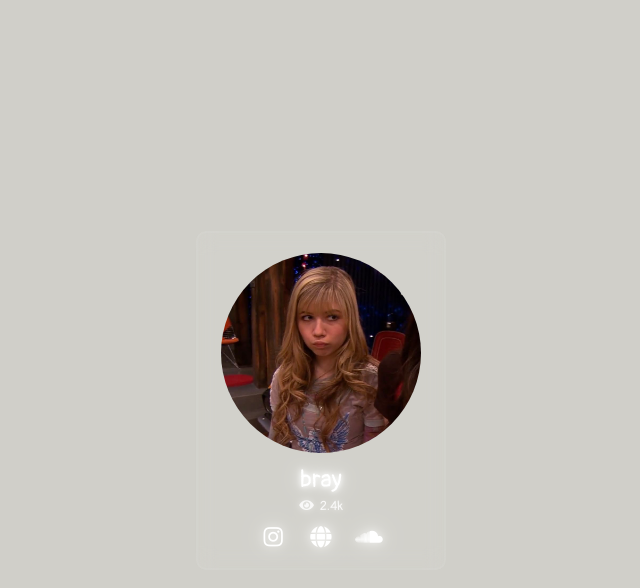
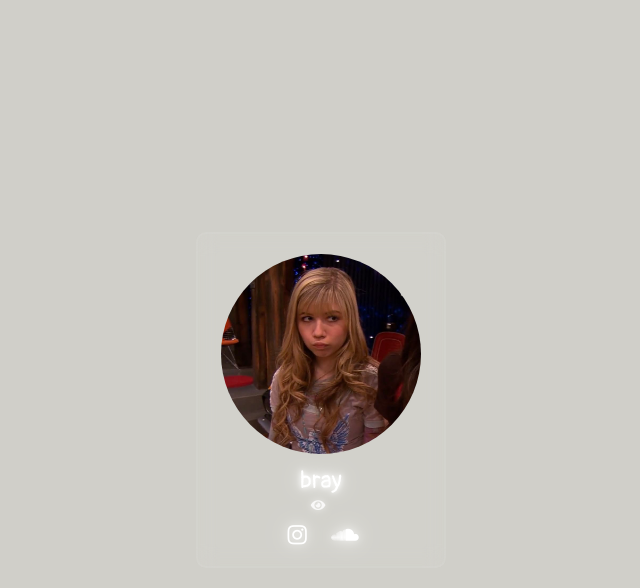
Before and after one commit to 7frl/biolink-bray, a plain HTML site: page index.html in a window 1280 px wide. Both pictures are taken after a click on the element "click 2 enter". Shown: the whole page, without its empty margins (319-959 px from the left). Drawn offline with Linux system fonts and the light colour scheme.

Commit message:
Update view count and social media links in index.html
Updated view count element and modified social media links.

```diff
--- a/index.html
+++ b/index.html
@@ -43,7 +43,7 @@
         <!-- STATIC VIEW COUNTER -->
         <div id="views">
           <i class="fas fa-eye"></i>
-          <span id="viewCount">2.4k</span>
+          <span id="viewCount"></span>
         </div>
 
         <div class="icons">
@@ -51,11 +51,9 @@
             <i class="fab fa-instagram"></i>
           </a>
 
-          <a href="https://www.roblox.com/share?code=341b721c2acc7e49b9e5b0ad3d7135f3&type=Profile&source=ProfileShare&stamp=1784504340689" target="_blank">
-            <i class="fas fa-globe"></i>
-          </a>
 
-          <a href="https://on.soundcloud.com/etnNXMtJCUD1Hf2gBQ" target="_blank">
+
+          <a href="https://soundcloud.com/brayboolin" target="_blank">
             <i class="fab fa-soundcloud"></i>
           </a>
         </div>
```
